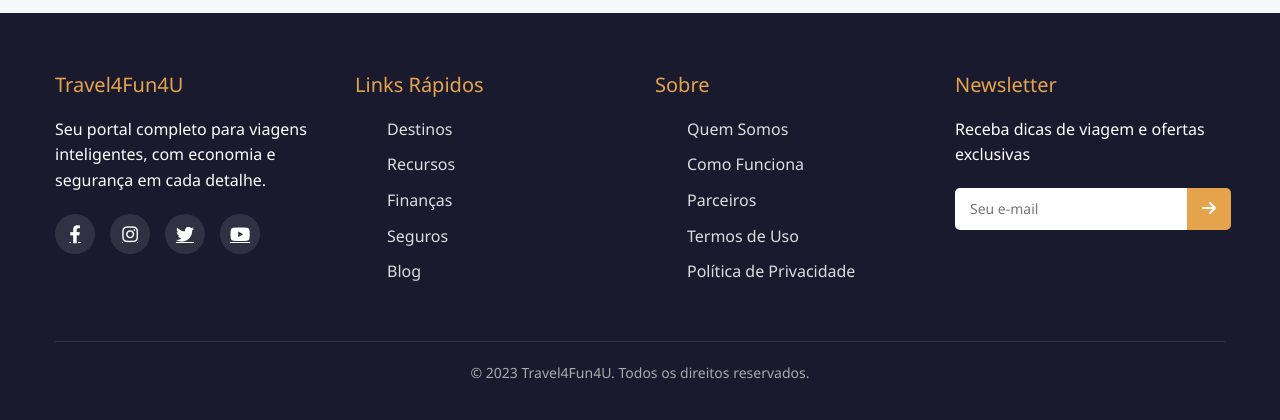
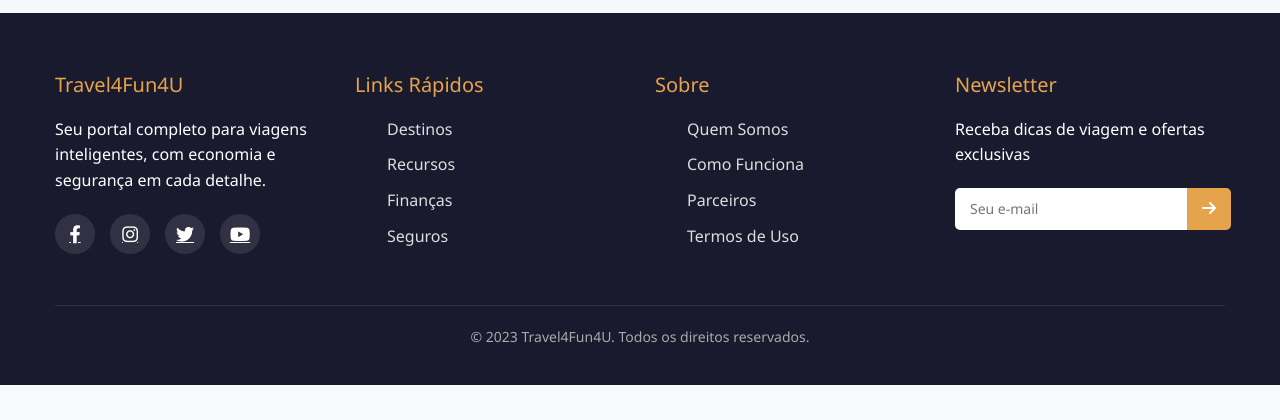
Before and after one commit to fbberg69/TravelGatewayForYou, a Flask app: page /login in a window 1280 px wide. Shown: the part 838-1258 px from the top of the page. After the commit the page ends 1223 px from the top, so only its background shows below. Run offline with Flask 3, Linux system fonts and the light colour scheme.

Commit message:
Removed some links
Removed links to the blog and privacy policy from the website's navigation.

Replit-Commit-Author: Agent
Replit-Commit-Session-Id: 75f69c4a-786e-437b-90f0-5a7905ecfc9f
Replit-Commit-Screenshot-Url: https://storage.googleapis.com/screenshot-production-us-central1/494e977e-d61a-4c35-af84-ba77fb9e37b5/654b95a0-68b9-4d1b-954e-f561b80bfef7.jpg

```diff
--- a/templates/base.html
+++ b/templates/base.html
@@ -83,7 +83,6 @@
                         <li><a href="{{ url_for('index') }}#features">Recursos</a></li>
                         <li><a href="{{ url_for('index') }}#finance">Finanças</a></li>
                         <li><a href="{{ url_for('index') }}#insurance">Seguros</a></li>
-                        <li><a href="{{ url_for('index') }}#blog">Blog</a></li>
                     </ul>
                 </div>
 
@@ -94,7 +93,6 @@
                         <li><a href="#">Como Funciona</a></li>
                         <li><a href="#">Parceiros</a></li>
                         <li><a href="#">Termos de Uso</a></li>
-                        <li><a href="#">Política de Privacidade</a></li>
                     </ul>
                 </div>
 
```
